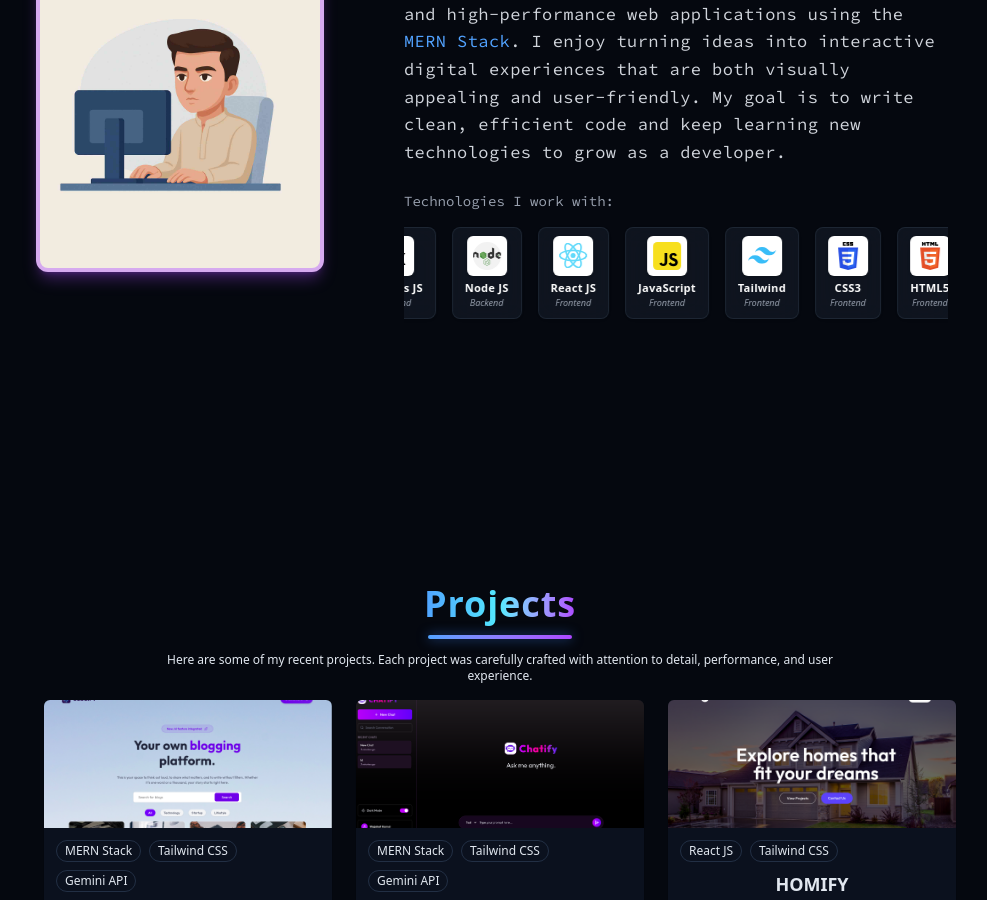
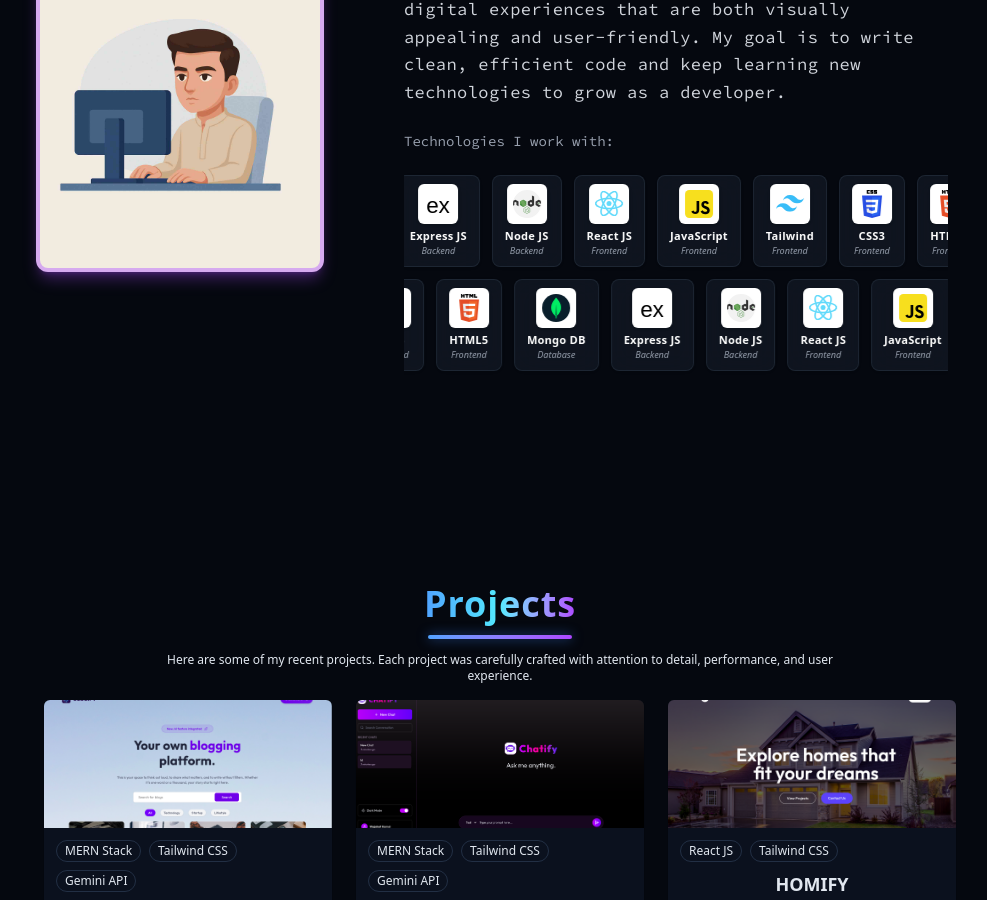
Before and after one commit to wajahat-kamal/Dev-Portfolio, a React (Vite) app: page / in a window 1280 px wide. Shown: the part 1088-1988 px from the top of the page, without its empty margins (140-1127 px from the left). Built offline with nearby package versions, Linux system fonts and the light colour scheme.

Commit message:
Enhance SkillsSection component: implement dual-direction infinite sliding animation for skills display, refactor layout for improved organization, and create a separate SkillCard component for better code modularity.

```diff
--- a/src/components/SkillsSection.jsx
+++ b/src/components/SkillsSection.jsx
@@ -4,18 +4,38 @@ import { skills } from "../assets/Data";
 
 function SkillsSection() {
   return (
-    <div className="w-full overflow-hidden py-4">
-      {/* Infinite sliding animation container */}
-      <div className="flex animate-slide gap-4 w-max">
+    <div className="w-full overflow-hidden py-6 relative">
+      {/* ====== Infinite Sliding Animation ====== */}
+      <div className="flex flex-col gap-3">
+        {/* First Row */}
+        <div className="flex animate-slide gap-3 w-max">
           {[...skills, ...skills].map((skill, index) => (
+            <SkillCard key={index} skill={skill} />
+          ))}
+        </div>
+
+        {/* Second Row - Opposite Direction for Variation */}
+        <div className="flex animate-slide-reverse gap-3 w-max">
+          {[...skills, ...skills].map((skill, index) => (
+            <SkillCard key={index} skill={skill} />
+          ))}
+        </div>
+      </div>
+    </div>
+  );
+}
+
+/* ====== Skill Card Component ====== */
+const SkillCard = ({ skill }) => (
   <div
-            key={index}
     className="group flex flex-col items-center justify-center gap-1 rounded-lg border border-gray-700/40
                bg-gray-800/40 backdrop-blur-md shadow-sm py-2 px-3 transition-all duration-300
                hover:scale-105 hover:shadow-md hover:border-blue-500/60 hover:bg-gray-800/60"
   >
-            <div className="w-10 h-10 flex items-center justify-center bg-white rounded-md shadow-sm
-                            group-hover:shadow-blue-500/30 transition-all duration-300">
+    <div
+      className="w-10 h-10 flex items-center justify-center bg-white rounded-md shadow-sm
+                  group-hover:shadow-blue-500/30 transition-all duration-300"
+    >
       <img
         src={skill.image}
         alt={skill.name}
@@ -29,12 +49,6 @@ function SkillsSection() {
       <p className="text-[9px] text-gray-400 italic">{skill.category}</p>
     </div>
   </div>
-        ))}
-      </div>
-
-
-    </div>
 );
-}
 
 export default SkillsSection;
--- a/src/index.css
+++ b/src/index.css
@@ -233,6 +233,19 @@
   }
 }
 
+@keyframes slide-reverse {
+  0% {
+    transform: translateX(-50%);
+  }
+  100% {
+    transform: translateX(0);
+  }
+}
+
 .animate-slide {
-  animation: slide 25s linear infinite;
+  animation: slide 35s linear infinite;
 }
+
+.animate-slide-reverse {
+  animation: slide-reverse 35s linear infinite;
+}
```
Lines whose indentation alone changed are shown as unchanged.
